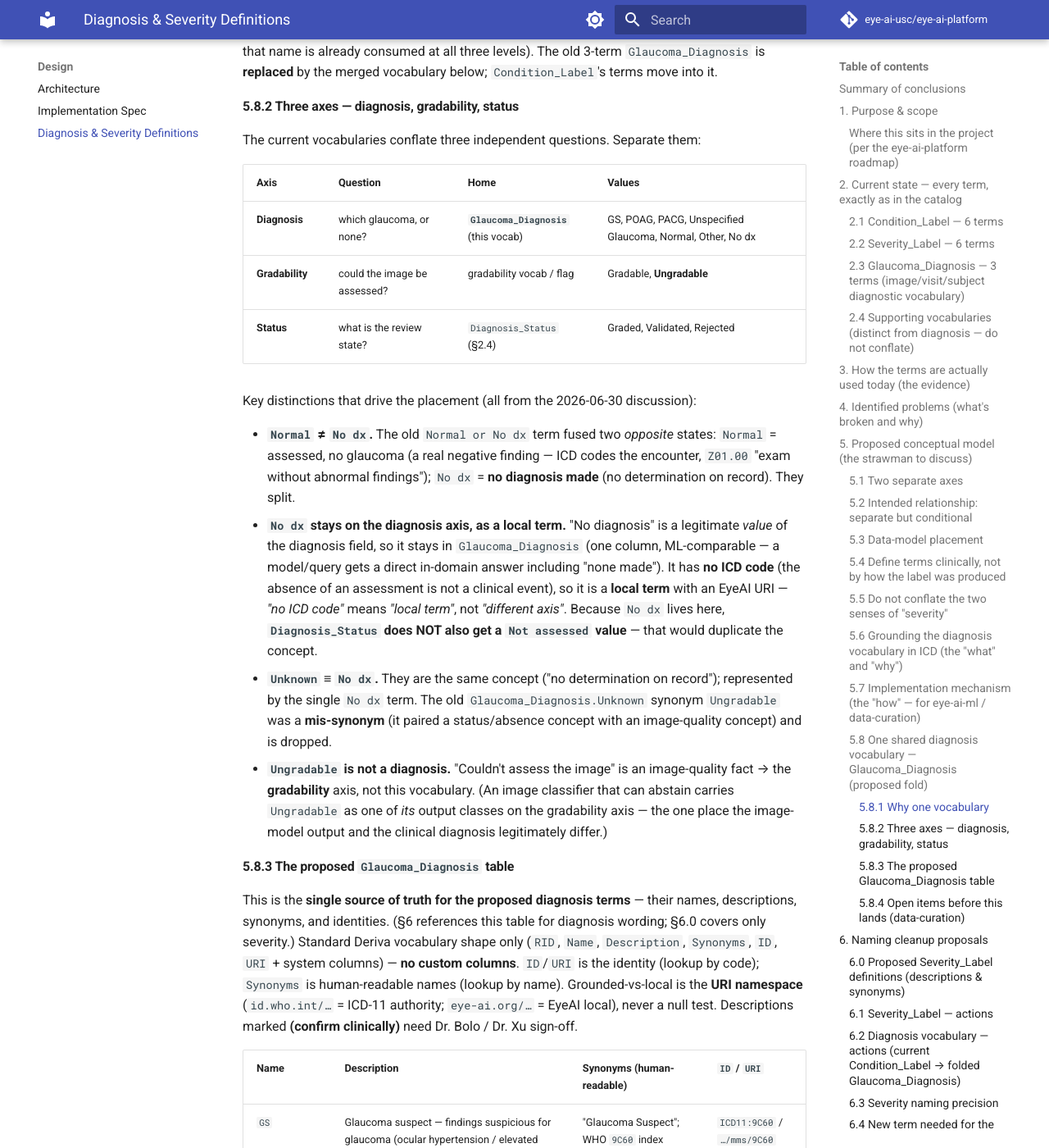
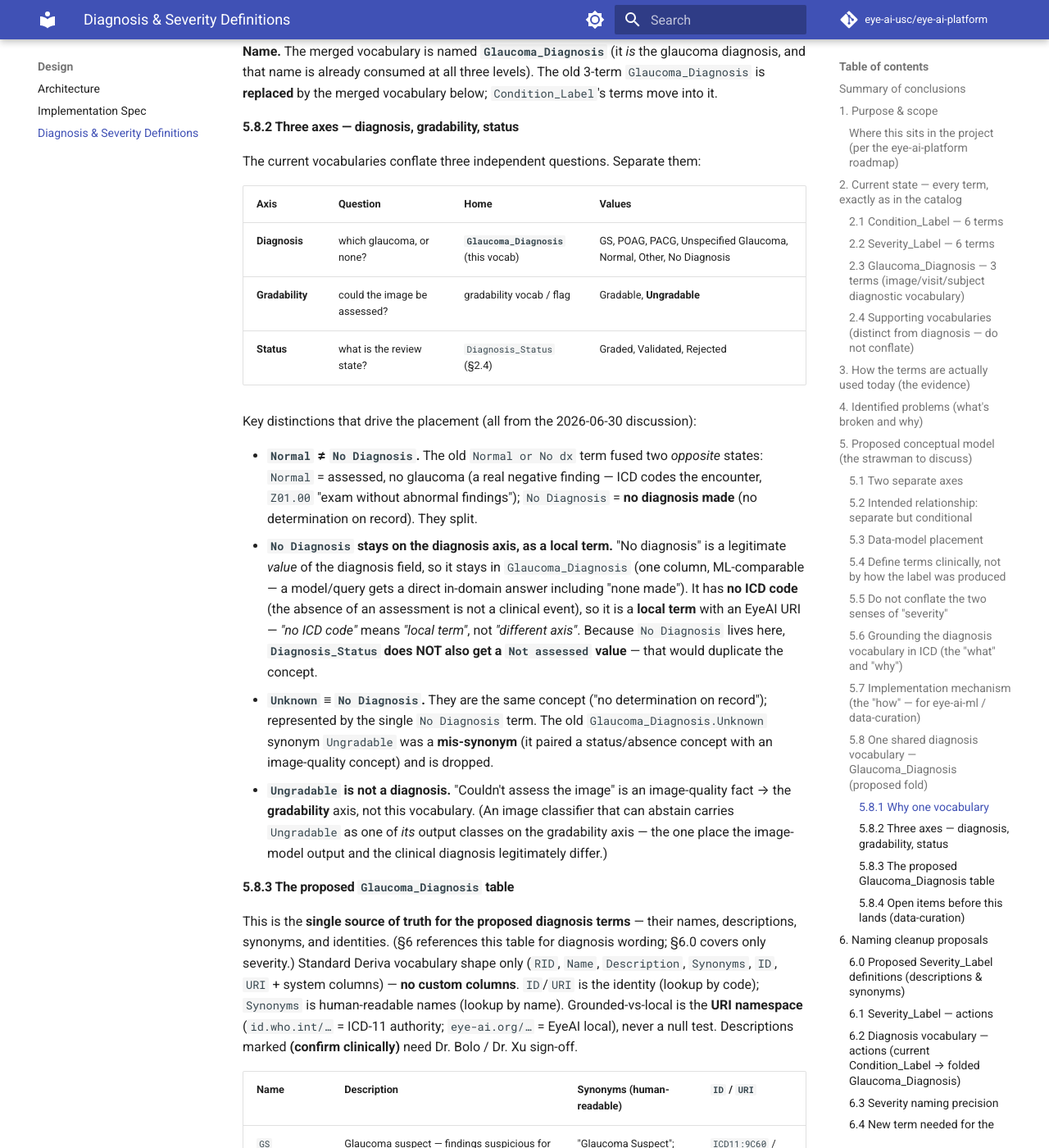
Before and after one commit to eye-ai-usc/eye-ai-platform, an MkDocs documentation site: the page built from docs/design/diagnosis-severity-definitions.md, in a window 1280 px wide and 1400 px high, scrolled down 15170 px. Shown: the whole window at 82% size. Built offline with MkDocs 1.6.1 and Material for MkDocs 9.7.7, drawn with Linux system fonts in a browser that asks for light colours; comment, search, counter and statistics services are not loaded; some of the changed text lies outside the part shown.

Commit message:
docs: rename proposed local term No dx → No Diagnosis
Renames the proposed split-off diagnosis term (and its EYEAI URI slug
No_Diagnosis) throughout §5.8/§6/§8. Keeps "No dx" as a human synonym of the
term. The current catalog term "Normal or No dx" is unchanged (it is the real
pre-fold catalog name, reproduced verbatim in §2 and referenced as-is).

Co-Authored-By: Claude Opus 4.8 <noreply@anthropic.com>

```diff
--- a/docs/design/diagnosis-severity-definitions.md
+++ b/docs/design/diagnosis-severity-definitions.md
@@ -34,7 +34,7 @@ The short version, for readers who want the outcome before the evidence:
   clinician's "Glaucoma" are
   the *same* term (direct model-vs-clinical comparison); provenance is carried by
   `Diagnosis_Tag`, not by a separate vocabulary. Three axes are separated —
-  **diagnosis** (this vocab, incl. `No dx` as a local term), **gradability**
+  **diagnosis** (this vocab, incl. `No Diagnosis` as a local term), **gradability**
   (`Ungradable`), **status** (`Diagnosis_Status`). Final table in §5.8.3.
 - **The hard-coded mapping goes away.** With the cross-walk in the catalog, the
   `icd_mapping` dict in `eye-ai-ml`'s `compute_condition_label()` becomes a join;
@@ -174,7 +174,7 @@ values or nulls remaining at the image level.
 > into one shared diagnosis vocabulary** — so a model's "Glaucoma" and a
 > clinician's "Glaucoma" are the *same* term (direct model-vs-clinical
 > comparison). The merged vocabulary **keeps the name `Glaucoma_Diagnosis`**; the
-> non-diagnosis concepts (`Ungradable`, and `Unknown`≡`No dx`) are separated onto
+> non-diagnosis concepts (`Ungradable`, and `Unknown`≡`No Diagnosis`) are separated onto
 > gradability / diagnosis axes. The current 3-term `Glaucoma_Diagnosis` and the
 > 6-term `Condition_Label` shown in §2 are the **pre-fold** state; the proposed
 > merged table is in §5.8.3.
@@ -392,7 +392,7 @@ live data holds ~27,962 ICD-coded rows / 1,209 distinct codes, of which only the
 | `POAG` | `H40.1` (H40.10–H40.15) | **`9C61.0`** | Primary open-angle glaucoma | Equivalent, 1-to-1 |
 | `PACG` | `H40.2` | **`9C61.1`** | Primary angle closure or angle closure glaucoma | Equivalent, 1-to-1 |
 | `Unspecified Glaucoma` | `H40.9` | **`9C61.Z`** | Glaucoma, unspecified | Equivalent |
-| `Normal or No dx` | — (no glaucoma code) | — | — | Absence of disease *(pre-fold; §5.8 splits this into `Normal` + `No dx`)* |
+| `Normal or No dx` | — (no glaucoma code) | — | — | Absence of disease *(pre-fold; §5.8 splits this into `Normal` + `No Diagnosis`)* |
 | `Other` | — (non-glaucoma; default) | — | — | Catch-all for codes outside the curated glaucoma subset |
 
 At this coarse category level the mapping is **1-to-1 and lossless** for
@@ -571,26 +571,26 @@ The current vocabularies conflate three independent questions. Separate them:
 
 | Axis | Question | Home | Values |
 |---|---|---|---|
-| **Diagnosis** | which glaucoma, or none? | **`Glaucoma_Diagnosis`** (this vocab) | GS, POAG, PACG, Unspecified Glaucoma, Normal, Other, No dx |
+| **Diagnosis** | which glaucoma, or none? | **`Glaucoma_Diagnosis`** (this vocab) | GS, POAG, PACG, Unspecified Glaucoma, Normal, Other, No Diagnosis |
 | **Gradability** | could the image be assessed? | gradability vocab / flag | Gradable, **Ungradable** |
 | **Status** | what is the review state? | `Diagnosis_Status` (§2.4) | Graded, Validated, Rejected |
 
 Key distinctions that drive the placement (all from the 2026-06-30 discussion):
 
-- **`Normal` ≠ `No dx`.** The old `Normal or No dx` term fused two *opposite*
-  states: `Normal` = assessed, no glaucoma (a real negative finding — ICD codes
-  the encounter, `Z01.00` "exam without abnormal findings"); `No dx` = **no
-  diagnosis made** (no determination on record). They split.
-- **`No dx` stays on the diagnosis axis, as a local term.** "No diagnosis" is a
-  legitimate *value* of the diagnosis field, so it stays in `Glaucoma_Diagnosis`
+- **`Normal` ≠ `No Diagnosis`.** The old `Normal or No dx` term fused two
+  *opposite* states: `Normal` = assessed, no glaucoma (a real negative finding —
+  ICD codes the encounter, `Z01.00` "exam without abnormal findings"); `No
+  Diagnosis` = **no diagnosis made** (no determination on record). They split.
+- **`No Diagnosis` stays on the diagnosis axis, as a local term.** "No diagnosis"
+  is a legitimate *value* of the diagnosis field, so it stays in `Glaucoma_Diagnosis`
   (one column, ML-comparable — a model/query gets a direct in-domain answer
   including "none made"). It has **no ICD code** (the absence of an assessment is
   not a clinical event), so it is a **local term** with an EyeAI URI — *"no ICD
-  code"* means *"local term"*, not *"different axis"*. Because `No dx` lives here,
-  **`Diagnosis_Status` does NOT also get a `Not assessed` value** — that would
+  code"* means *"local term"*, not *"different axis"*. Because `No Diagnosis` lives
+  here, **`Diagnosis_Status` does NOT also get a `Not assessed` value** — that would
   duplicate the concept.
-- **`Unknown` ≡ `No dx`.** They are the same concept ("no determination on
-  record"); represented by the single `No dx` term. The old
+- **`Unknown` ≡ `No Diagnosis`.** They are the same concept ("no determination on
+  record"); represented by the single `No Diagnosis` term. The old
   `Glaucoma_Diagnosis.Unknown` synonym `Ungradable` was a **mis-synonym** (it
   paired a status/absence concept with an image-quality concept) and is dropped.
 - **`Ungradable` is not a diagnosis.** "Couldn't assess the image" is an
@@ -618,7 +618,7 @@ test. Descriptions marked **(confirm clinically)** need Dr. Bolo / Dr. Xu sign-o
 | `Unspecified Glaucoma` | Glaucoma present, **subtype not specified**. *(confirm clinically)* | "Glaucoma, unspecified"; "Glaucoma NOS" | `ICD11:9C61.Z` / `…/mms/9C61.Z` |
 | `Normal` | Assessed; **no glaucoma** present (a genuine negative finding). *(confirm clinically)* | "No Glaucoma"; "Normal" | `ICD10:Z01.00` *or* `EYEAI:Normal` **(TBD, §5.8.4)** |
 | `Other` | A **non-glaucoma** condition (outside the curated glaucoma subset). | "Non-glaucoma"; "Other condition" | `EYEAI:Other` / `eye-ai.org/id/condition/Other` |
-| `No dx` | **No diagnosis made** — no glaucoma determination on record (≡ the former `Unknown`). *(confirm whether "not assessed" needs its own wording)* | "No diagnosis"; "Not assessed" | `EYEAI:No_dx` / `eye-ai.org/id/condition/No_dx` |
+| `No Diagnosis` | **No diagnosis made** — no glaucoma determination on record (≡ the former `Unknown`). *(confirm whether "not assessed" needs its own wording)* | "No dx"; "Not assessed" | `EYEAI:No_Diagnosis` / `eye-ai.org/id/condition/No_Diagnosis` |
 
 Full ICD-11 URIs follow `http://id.who.int/icd/release/11/{version}/mms/{code}`
 (abbreviated `…/mms/{code}` above); see the §5.6 status box and §8.3 for the
@@ -628,7 +628,7 @@ release-version pin. Notes:
   terms through the `ICD10_Condition_Map` cross-walk (§5.7), not via `Synonyms` or
   columns. `Synonyms` holds human-readable names / WHO index terms only.
 - **`Ungradable` and `Not assessed` are deliberately absent** — gradability axis
-  and (former) status idea respectively; the latter is now covered by `No dx` here.
+  and (former) status idea respectively; the latter is now covered by `No Diagnosis` here.
 - **`9C61.2/.3/.4`** (secondary / developmental glaucoma) still have no dedicated
   member and fall into `Other` until added — clinical decision (§7).
 
@@ -701,7 +701,7 @@ folded `Glaucoma_Diagnosis` (§5.8). The final term set + identities are §5.8.3
 | Current term | Action | Rationale |
 |---|---|---|
 | `GS`, `POAG`, `PACG` | **Keep** names as display labels; ground in ICD-11 | Each term *is* its ICD-11 concept with the WHO URI as identity, and `H40.*` codes move out of `Synonyms` — full design in §5.6/§5.7. |
-| `Normal or No dx` | **Split** → `Normal` (diagnosis) + `No dx` (local term, ≡ former `Unknown`) | Two opposite states fused in one term (§5.8.2): `Normal` = assessed-healthy; `No dx` = no determination. Decided in §5.8. |
+| `Normal or No dx` | **Split** → `Normal` (diagnosis) + `No Diagnosis` (local term, ≡ former `Unknown`) | Two opposite states fused in one term (§5.8.2): `Normal` = assessed-healthy; `No Diagnosis` = no determination. Decided in §5.8. |
 | `Unspecified Glaucoma` | **Keep** | Subtype unspecified (LAC patient-level). Confirm eligibility for severity grading (§5.2). |
 | `Other` | **Keep — reconcile scope** | Catch-all for non-glaucoma. Tension: §5.6 tentatively routes ICD-11 `9C61.2/.3/.4` (secondary/developmental **glaucoma**) here for lack of a member — so `Other` would hold some glaucoma. Decide whether to add those members instead (clinical — §7). |
 
@@ -774,7 +774,7 @@ executing these in the wrong order leaves half-built states.
 | # | Change | What it entails | Where |
 |---|---|---|---|
 | **1** | **Clean up `Severity_Label`** | Retire `GS` and `Normal or No dx` (conditions, not stages); split `Unspecified/Indeterminate` → `Not Staged` vs `Indeterminate`; add real clinical criteria to Mild/Moderate/Severe. (§6.1) | `data-curation` |
-| **2** | **Fold into one `Glaucoma_Diagnosis` vocabulary** | Merge `Condition_Label` + the current 3-term image/visit/subject `Glaucoma_Diagnosis` into one shared vocab named **`Glaucoma_Diagnosis`** (§5.8). Terms + identities per §5.8.3: ICD-11 `ID`/`URI` for `GS/POAG/PACG/Unspecified Glaucoma`; split `Normal or No dx` → `Normal` (condition) + `No dx` (local); `Other`, `No dx` as EyeAI-local terms; `H40.*` out of `Synonyms`. Separate `Ungradable` (gradability axis) and drop the `Unknown`↔`Ungradable` mis-synonym. | `data-curation` |
+| **2** | **Fold into one `Glaucoma_Diagnosis` vocabulary** | Merge `Condition_Label` + the current 3-term image/visit/subject `Glaucoma_Diagnosis` into one shared vocab named **`Glaucoma_Diagnosis`** (§5.8). Terms + identities per §5.8.3: ICD-11 `ID`/`URI` for `GS/POAG/PACG/Unspecified Glaucoma`; split `Normal or No dx` → `Normal` (condition) + `No Diagnosis` (local); `Other`, `No Diagnosis` as EyeAI-local terms; `H40.*` out of `Synonyms`. Separate `Ungradable` (gradability axis) and drop the `Unknown`↔`Ungradable` mis-synonym. | `data-curation` |
 | **3** | **Create the ICD-10 cross-walk table** | New association table `ICD10_Eye → Glaucoma_Diagnosis` (`ICD10_Condition_Map`), **exact codes** (not wildcards). Prereq: `ICD10_Eye` must enumerate every ICD-10 code the data uses. (§5.7) | `data-curation` |
 | **4** | **Migrate diagnosis data onto the folded vocab** | Repoint the `Chart_Label` feature rows and the image/visit/subject `*_Diagnosis` rows to the merged `Glaucoma_Diagnosis` terms; re-map cleaned severity values (counts in §6.1). **Data migration**, distinct from the schema/vocab changes 1–3. | `data-curation` |
 | **5** | **Update `compute_condition_label`** | Replace the `icd_mapping` dict with a **join through the cross-walk**; **keep** the multi-code priority tie-break (it already exists, do not re-add). `insert_condition_label` unaffected. (§5.7) | `eye-ai-ml` |
@@ -797,7 +797,7 @@ ICD10_Eye enumerated ──▶ (2) fold into Glaucoma_Diagnosis ──┐
 - **Severity criteria** for Mild/Moderate/Severe — clinical (Dr. Bolo, §7 Q1).
 - **`9C61.2/.3/.4` disposition** — become `Glaucoma_Diagnosis` members or fold into `Other`? Affects change 2 and the priority ordering in change 5 (§5.8, §7).
 - **`Normal`'s identifier** — ICD-Z encounter code (`Z01.00`) vs an EyeAI-local URI (§5.8.4).
-- **EyeAI URI scheme** for local terms (`Other`, `No dx`, maybe `Normal`) — §5.8.4.
+- **EyeAI URI scheme** for local terms (`Other`, `No Diagnosis`, maybe `Normal`) — §5.8.4.
 - **GAMMA `Moderate-to-Severe` band** (§6.4) — may add a `Severity_Label` member in change 1.
 - **ICD-11 release-version pin** — pin a **specific ICD-11 release** in the term
   URIs (e.g. `…/release/11/2025-01/mms/…`) rather than the bare `{version}`
```
